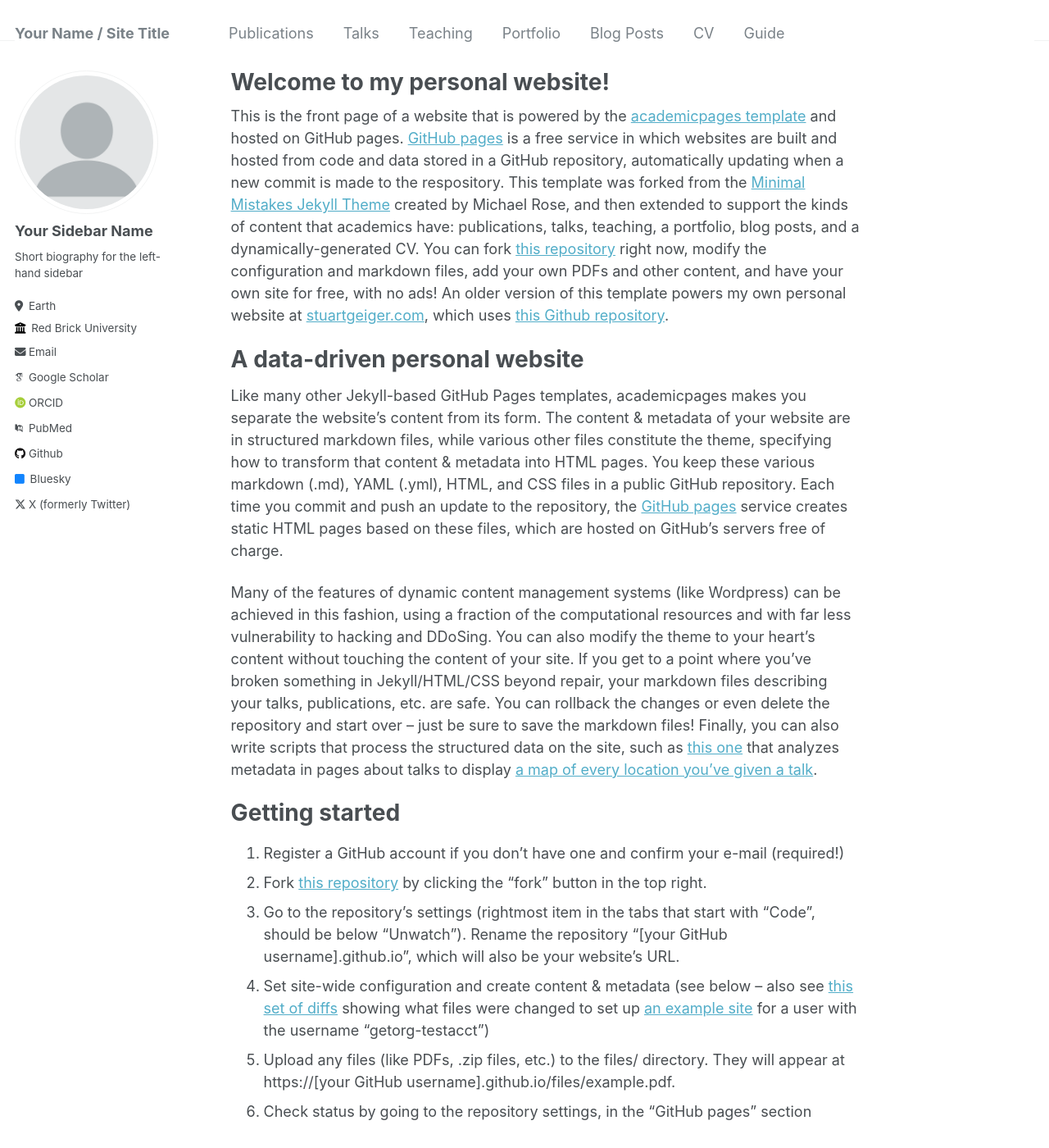
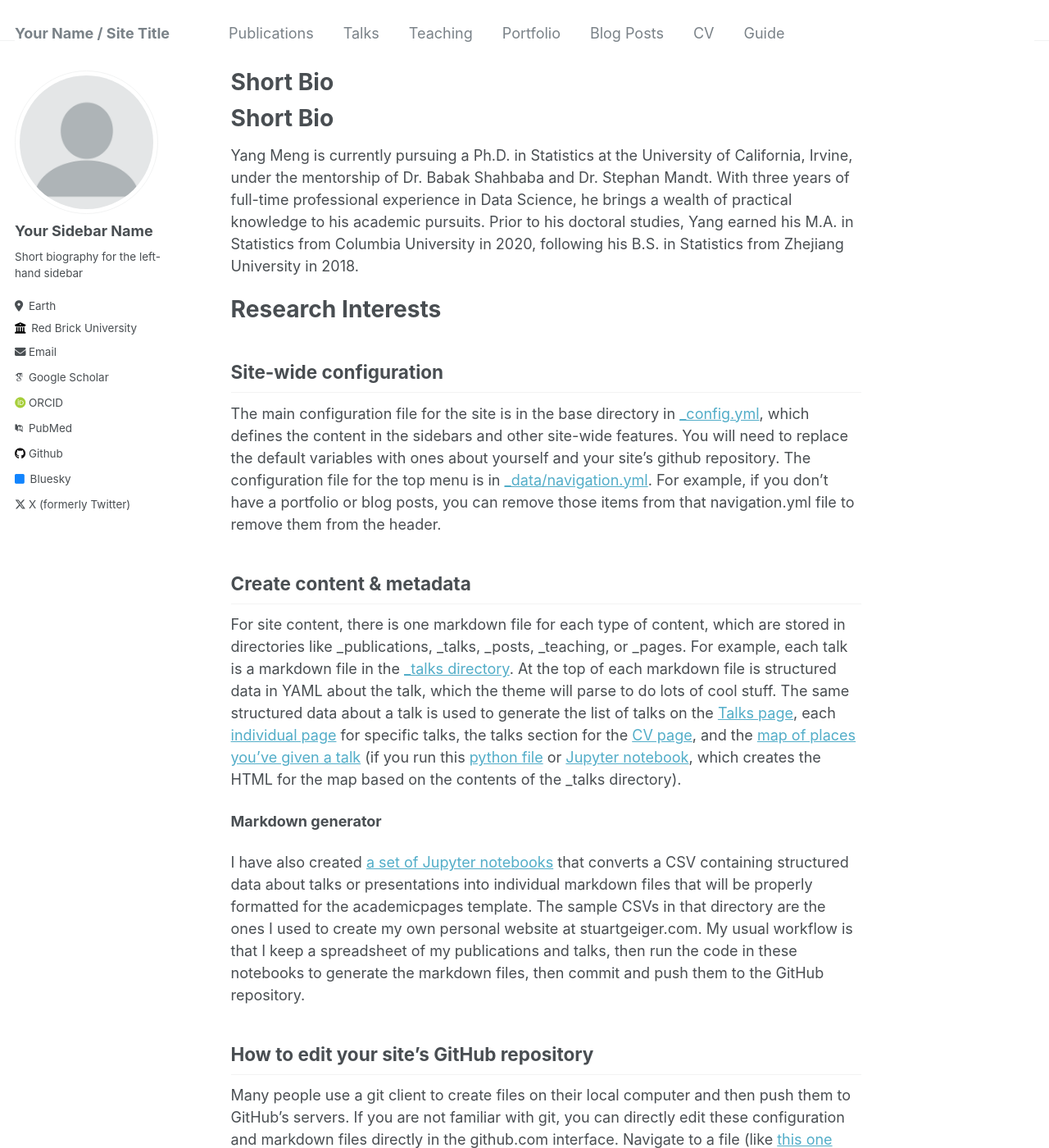
Before and after one commit to yangmeng96/yangmeng96.github.io, a Jekyll site: the page built from _pages/about.md, in a window 1280 px wide and 1400 px high. Shown: the whole window at 82% size. Built offline with Jekyll 4.4.1, drawn with Linux system fonts in a browser that asks for light colours; some web fonts are replaced; our own code applies the rules of GitHub Pages for plain Markdown files.

Commit message:
short bio

```diff
--- a/_pages/about.md
+++ b/_pages/about.md
@@ -1,28 +1,18 @@
 ---
 permalink: /
-title: "Welcome to my personal website!"
 author_profile: true
 redirect_from:
   - /about/
   - /about.html
 ---
 
-This is the front page of a website that is powered by the [academicpages template](https://github.com/academicpages/academicpages.github.io) and hosted on GitHub pages. [GitHub pages](https://pages.github.com) is a free service in which websites are built and hosted from code and data stored in a GitHub repository, automatically updating when a new commit is made to the respository. This template was forked from the [Minimal Mistakes Jekyll Theme](https://mmistakes.github.io/minimal-mistakes/) created by Michael Rose, and then extended to support the kinds of content that academics have: publications, talks, teaching, a portfolio, blog posts, and a dynamically-generated CV. You can fork [this repository](https://github.com/academicpages/academicpages.github.io) right now, modify the configuration and markdown files, add your own PDFs and other content, and have your own site for free, with no ads! An older version of this template powers my own personal website at [stuartgeiger.com](http://stuartgeiger.com), which uses [this Github repository](https://github.com/staeiou/staeiou.github.io).
+Short Bio
+======
+Yang Meng is currently pursuing a Ph.D. in Statistics at the University of California, Irvine, under the mentorship of Dr. Babak Shahbaba and Dr. Stephan Mandt. With three years of full-time professional experience in Data Science, he brings a wealth of practical knowledge to his academic pursuits. Prior to his doctoral studies, Yang earned his M.A. in Statistics from Columbia University in 2020, following his B.S. in Statistics from Zhejiang University in 2018.
 
-A data-driven personal website
+Research Interests
 ======
-Like many other Jekyll-based GitHub Pages templates, academicpages makes you separate the website's content from its form. The content & metadata of your website are in structured markdown files, while various other files constitute the theme, specifying how to transform that content & metadata into HTML pages. You keep these various markdown (.md), YAML (.yml), HTML, and CSS files in a public GitHub repository. Each time you commit and push an update to the repository, the [GitHub pages](https://pages.github.com/) service creates static HTML pages based on these files, which are hosted on GitHub's servers free of charge.
 
-Many of the features of dynamic content management systems (like Wordpress) can be achieved in this fashion, using a fraction of the computational resources and with far less vulnerability to hacking and DDoSing. You can also modify the theme to your heart's content without touching the content of your site. If you get to a point where you've broken something in Jekyll/HTML/CSS beyond repair, your markdown files describing your talks, publications, etc. are safe. You can rollback the changes or even delete the repository and start over -- just be sure to save the markdown files! Finally, you can also write scripts that process the structured data on the site, such as [this one](https://github.com/academicpages/academicpages.github.io/blob/master/talkmap.ipynb) that analyzes metadata in pages about talks to display [a map of every location you've given a talk](https://academicpages.github.io/talkmap.html).
-
-Getting started
-======
-1. Register a GitHub account if you don't have one and confirm your e-mail (required!)
-1. Fork [this repository](https://github.com/academicpages/academicpages.github.io) by clicking the "fork" button in the top right.
-1. Go to the repository's settings (rightmost item in the tabs that start with "Code", should be below "Unwatch"). Rename the repository "[your GitHub username].github.io", which will also be your website's URL.
-1. Set site-wide configuration and create content & metadata (see below -- also see [this set of diffs](http://archive.is/3TPas) showing what files were changed to set up [an example site](https://getorg-testacct.github.io) for a user with the username "getorg-testacct")
-1. Upload any files (like PDFs, .zip files, etc.) to the files/ directory. They will appear at https://[your GitHub username].github.io/files/example.pdf.
-1. Check status by going to the repository settings, in the "GitHub pages" section
 
 Site-wide configuration
 ------
```
Also changed, not shown: 1 other file.
